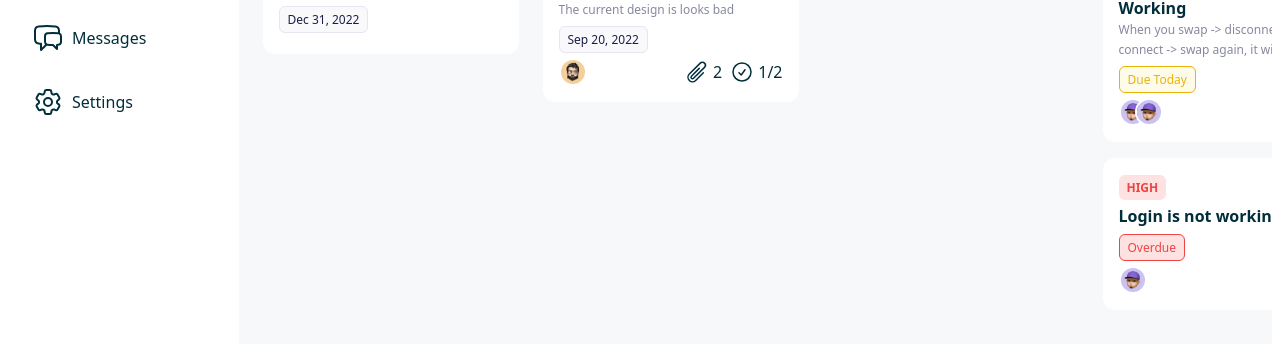
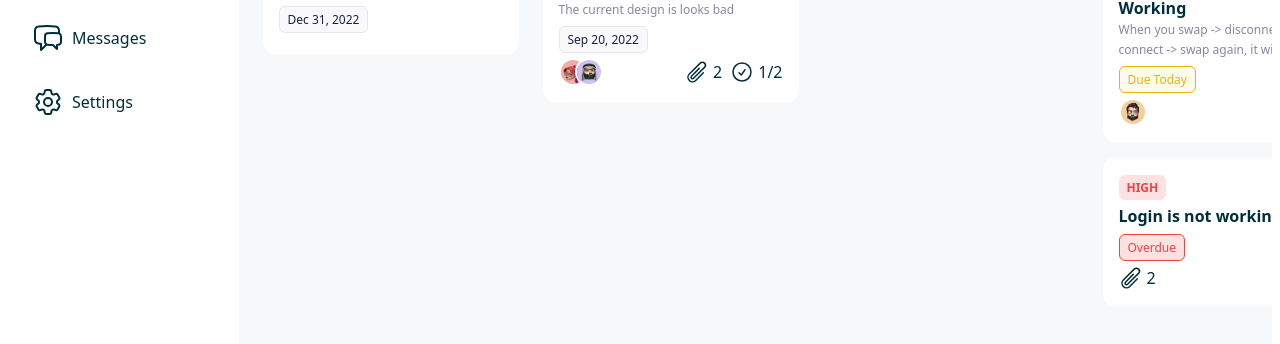
Before and after one commit to YusufcanY/kovala, a Nuxt app: page /boards/1 in a window 1280 px wide. Shown: the part 342-686 px from the top of the page. Built offline with nearby package versions, Linux system fonts and the light colour scheme.

Commit message:
feat: assignees added staticly and deleted label

```diff
--- a/pages/boards/[board].vue
+++ b/pages/boards/[board].vue
@@ -41,7 +41,6 @@
     },
   ])
   const lists = ref<List[]>([
-    // 10: To Do, 20: In Progress, 30: Resolved, 40: Closed, 50: Reopened
     {
       id: 10,
       name: 'To Do',
@@ -50,19 +49,6 @@
           id: 2,
           title: 'Feature: Adding dark mode',
           priority: 10,
-          labels: [
-            // need to display labels on front
-            {
-              id: 1,
-              name: 'Design',
-              color: '#F2C94C',
-            },
-            {
-              id: 2,
-              name: 'Frontend',
-              color: '#2F80ED',
-            },
-          ],
           due_date: 'Dec 31, 2022',
           created_at: '2021-07-01',
           updated_at: '2021-07-01',
@@ -78,22 +64,7 @@
           title: 'Landing Page New Desing',
           description: 'The current design is looks bad',
           priority: 20,
-          assignee: [
-            people.value[Math.floor(Math.random() * people.value.length)],
-          ],
-          labels: [
-            // need to display labels on front
-            {
-              id: 1,
-              name: 'Design',
-              color: '#F2C94C',
-            },
-            {
-              id: 2,
-              name: 'Frontend',
-              color: '#2F80ED',
-            },
-          ],
+          assignee: [people.value[0], people.value[1]],
           task: {
             total: 2,
             completed: 1,
@@ -120,23 +91,7 @@
           description:
             'When you swap -> disconnect -> connect -> swap again, it will not work',
           priority: 30,
-          assignee: [
-            people.value[Math.floor(Math.random() * people.value.length)],
-            people.value[Math.floor(Math.random() * people.value.length)],
-          ],
-          labels: [
-            // need to display labels on front
-            {
-              id: 1,
-              name: 'Design',
-              color: '#F2C94C',
-            },
-            {
-              id: 2,
-              name: 'Frontend',
-              color: '#2F80ED',
-            },
-          ],
+          assignee: [people.value[3]],
           attachments: 1,
           due_date: 'Due Today',
           created_at: '2021-07-01',
@@ -146,22 +101,7 @@
           id: 4,
           title: 'Login is not working',
           priority: 30,
-          assignee: [
-            people.value[Math.floor(Math.random() * people.value.length)],
-          ],
-          labels: [
-            // need to display labels on front
-            {
-              id: 1,
-              name: 'Design',
-              color: '#F2C94C',
-            },
-            {
-              id: 2,
-              name: 'Frontend',
-              color: '#2F80ED',
-            },
-          ],
+          assignee: [],
           attachments: 2,
           due_date: 'Overdue',
           created_at: '2021-07-01',
@@ -177,22 +117,7 @@
           id: 5,
           title: 'Login Page Update',
           priority: 20,
-          assignee: [
-            people.value[Math.floor(Math.random() * people.value.length)],
-          ],
-          labels: [
-            // need to display labels on front
-            {
-              id: 1,
-              name: 'Design',
-              color: '#F2C94C',
-            },
-            {
-              id: 2,
-              name: 'Frontend',
-              color: '#2F80ED',
-            },
-          ],
+          assignee: [people.value[4]],
           task: {
             total: 5,
             completed: 4,
@@ -215,8 +140,8 @@
       class="grid grid-flow-col grid-cols-[unset] grid-rows-[unset] gap-x-6 overflow-scroll px-6 hide-scrollbar"
     >
       <div
-        v-for="(item, index) in lists"
-        :key="index"
+        v-for="item in lists"
+        :key="item.id"
         class="flex w-64 flex-[0_0_auto] flex-col space-y-4"
       >
         <div
@@ -283,12 +208,12 @@
               </div>
               <div class="flex justify-between">
                 <div
-                  v-if="element.assignee && element.assignee.length"
+                  v-if="element.assignee && element.assignee[0]"
                   class="flex flex-row-reverse items-center justify-end -space-x-3 space-x-reverse"
                 >
                   <img
-                    v-for="(assignee, index) in element.assignee"
-                    :key="index"
+                    v-for="assignee in element.assignee"
+                    :key="assignee.id"
                     alt=""
                     class="h-7 w-7 rounded-full border-2 border-white"
                     :src="assignee.image"
--- a/types/Board.d.ts
+++ b/types/Board.d.ts
@@ -3,7 +3,6 @@ interface Issue {
   id: number
   title: string
   description?: string
-  labels: object[]
   //   status: 10 | 20 | 30 | 40 | 50 // 10: To Do, 20: In Progress, 30: Resolved, 40: Closed, 50: Reopened
   priority: 10 | 20 | 30 // 10: Low, 20: Medium, 30: High
   assignee?: Person[]
```
